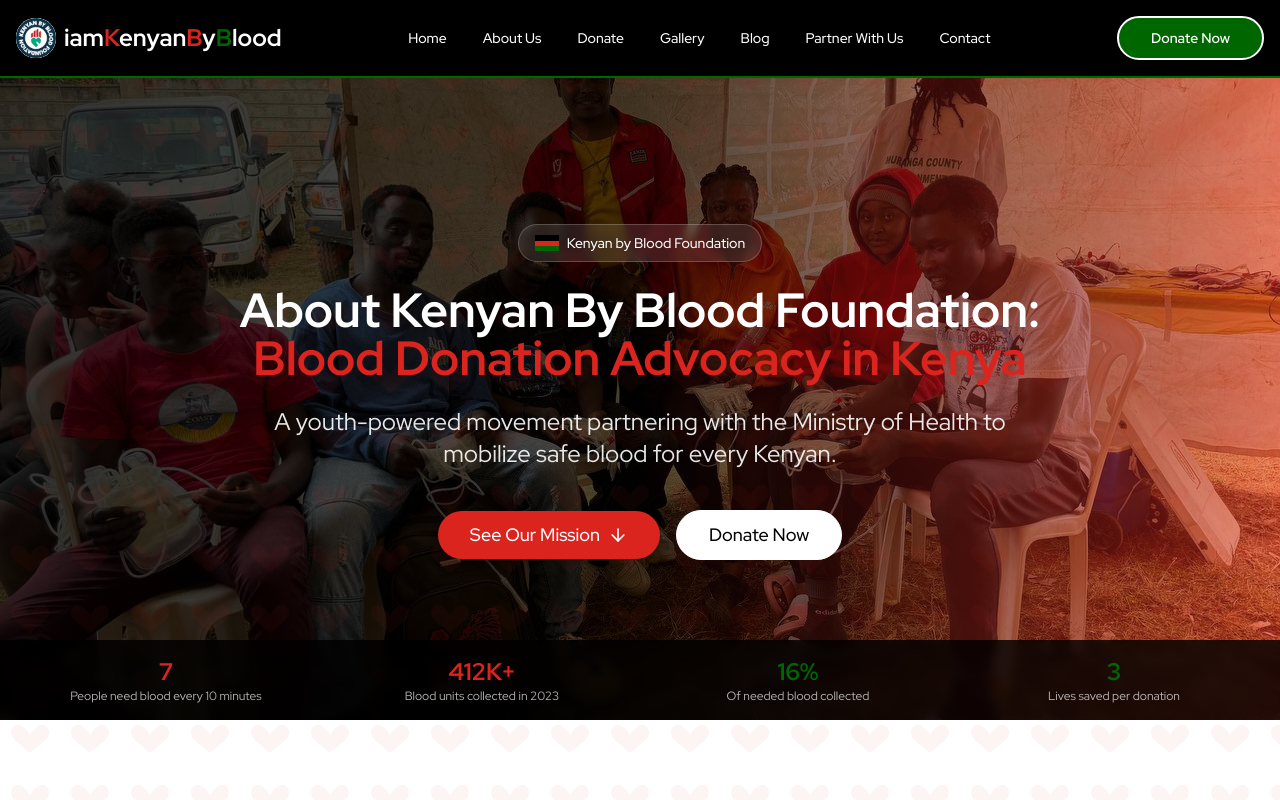
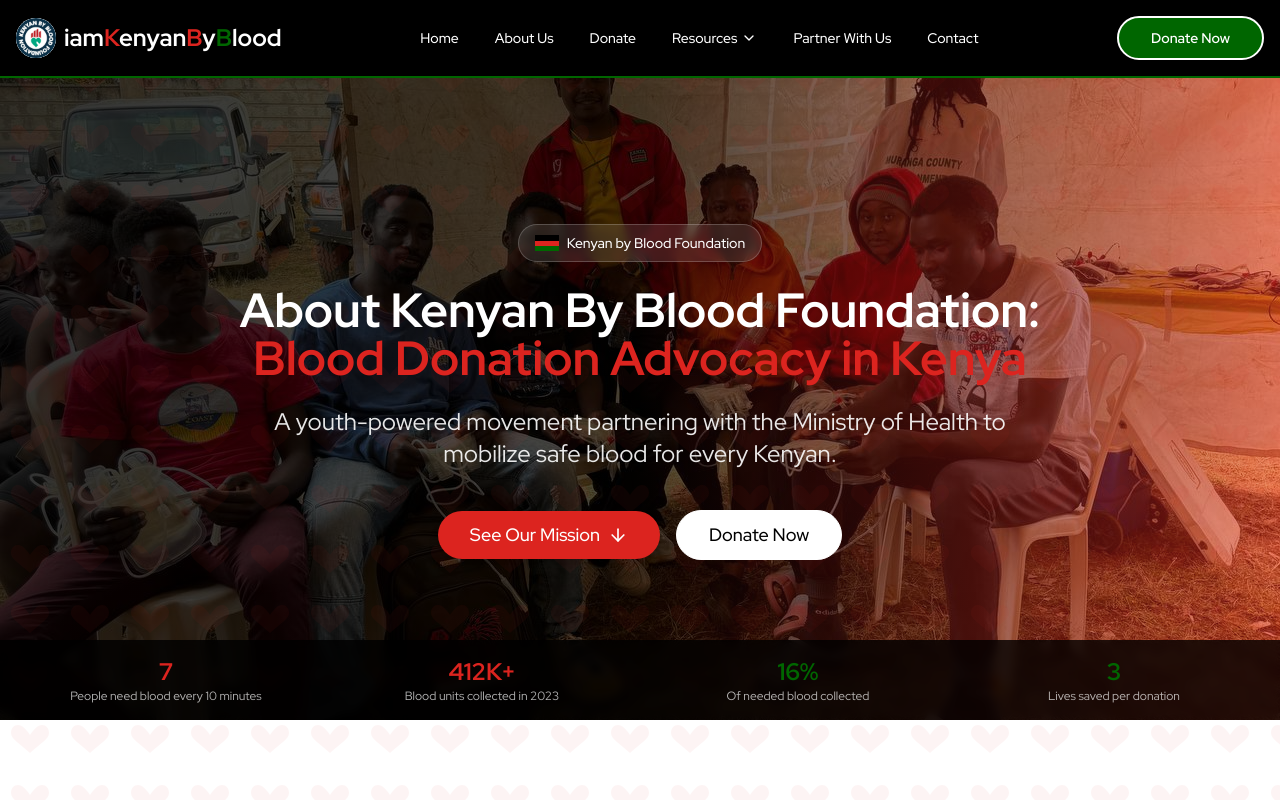
Before and after one commit to lekakenycollins8/kenyan-by-blood-org-website, a Next.js app: page /about in a window 1280 px wide. Shown: the top 800 px of the page. Built offline with nearby package versions, Linux system fonts and the light colour scheme.

Commit message:
feat: implement dropdown navigation menu with Gallery and Blog under Resources

```diff
--- a/components/layout/header.tsx
+++ b/components/layout/header.tsx
@@ -1,11 +1,63 @@
 "use client"
 
-import { useState, useEffect } from "react"
+import { useState, useEffect, useRef } from "react"
 import Link from "next/link"
 import { NAV_LINKS } from "@/lib/constants"
-import { Menu, X, Heart } from "lucide-react"
+import { Menu, X, ChevronDown } from "lucide-react"
 import { Button } from "@/components/ui/button"
 import { cn } from "@/lib/utils"
+
+// Dropdown menu component for navigation
+function DropdownMenu({ link, scrolled }: { link: any, scrolled: boolean }) {
+  const [isOpen, setIsOpen] = useState(false);
+  const dropdownRef = useRef<HTMLDivElement>(null);
+
+  // Close dropdown when clicking outside
+  useEffect(() => {
+    const handleClickOutside = (event: MouseEvent) => {
+      if (dropdownRef.current && !dropdownRef.current.contains(event.target as Node)) {
+        setIsOpen(false);
+      }
+    };
+
+    document.addEventListener('mousedown', handleClickOutside);
+    return () => {
+      document.removeEventListener('mousedown', handleClickOutside);
+    };
+  }, []);
+
+  return (
+    <div className="relative" ref={dropdownRef}>
+      <button
+        onClick={() => setIsOpen(!isOpen)}
+        className={cn(
+          "font-medium text-sm transition-colors py-2 px-4 rounded-md flex items-center",
+          scrolled
+            ? "text-black hover:bg-[#006600]/10 hover:text-[#006600]"
+            : "text-white hover:bg-white/10 hover:text-[#DC241f]",
+        )}
+      >
+        {link.name}
+        <ChevronDown className="ml-1 h-4 w-4" />
+      </button>
+
+      {isOpen && (
+        <div className="absolute top-full left-0 mt-1 w-48 bg-white rounded-md shadow-lg py-1 z-50">
+          {link.children?.map((childLink: any) => (
+            <Link
+              key={childLink.name}
+              href={childLink.path}
+              className="block px-4 py-2 text-sm text-gray-700 hover:bg-gray-100 hover:text-[#DC241f]"
+              onClick={() => setIsOpen(false)}
+            >
+              {childLink.name}
+            </Link>
+          ))}
+        </div>
+      )}
+    </div>
+  );
+}
 
 export default function Header() {
   const [isMenuOpen, setIsMenuOpen] = useState(false)
@@ -53,7 +105,18 @@
 
         {/* Desktop Navigation */}
         <nav className="hidden md:flex items-center space-x-1">
-          {NAV_LINKS.map((link) => (
+          {NAV_LINKS.map((link) => {
+            if (link.isDropdown) {
+              return (
+                <DropdownMenu
+                  key={link.name}
+                  link={link}
+                  scrolled={scrolled}
+                />
+              );
+            }
+
+            return (
               <Link
                 key={link.name}
                 href={link.path}
@@ -66,7 +129,8 @@
               >
                 {link.name}
               </Link>
-          ))}
+            );
+          })}
         </nav>
 
         {/* CTA Button */}
@@ -103,7 +167,30 @@
       {isMenuOpen && (
         <div className="md:hidden absolute top-full left-0 w-full bg-white shadow-md py-4 px-4 z-50">
           <nav className="flex flex-col space-y-2">
-            {NAV_LINKS.map((link) => (
+            {NAV_LINKS.map((link) => {
+              if (link.isDropdown) {
+                return (
+                  <div key={link.name} className="flex flex-col">
+                    <div className="font-medium text-black py-3 px-4 rounded-md">
+                      {link.name}
+                    </div>
+                    <div className="ml-4 flex flex-col space-y-2">
+                      {link.children?.map((childLink) => (
+                        <Link
+                          key={childLink.name}
+                          href={childLink.path}
+                          className="font-medium text-gray-600 hover:text-[#DC241f] hover:bg-gray-50 py-2 px-4 rounded-md"
+                          onClick={() => setIsMenuOpen(false)}
+                        >
+                          {childLink.name}
+                        </Link>
+                      ))}
+                    </div>
+                  </div>
+                );
+              }
+
+              return (
                 <Link
                   key={link.name}
                   href={link.path}
@@ -112,7 +199,8 @@
                 >
                   {link.name}
                 </Link>
-            ))}
+              );
+            })}
             <div className="grid grid-cols-2 gap-3 mt-4">
               {/* <Button
                 variant="outline"
--- a/lib/constants.ts
+++ b/lib/constants.ts
@@ -11,8 +11,15 @@
   { name: "Home", path: "/" },
   { name: "About Us", path: "/about" },
   { name: "Donate", path: "/donate" },
-  { name: "Gallery", path: "/gallery" },
-  { name: "Blog", path: "/blog" },
+  {
+    name: "Resources",
+    path: "#",
+    isDropdown: true,
+    children: [
+      { name: "Gallery", path: "/gallery" },
+      { name: "Blog", path: "/blog" },
+    ]
+  },
   { name: "Partner With Us", path: "/partners" },
   { name: "Contact", path: "/contact" },
 ];
```
Lines whose indentation alone changed are shown as unchanged.
